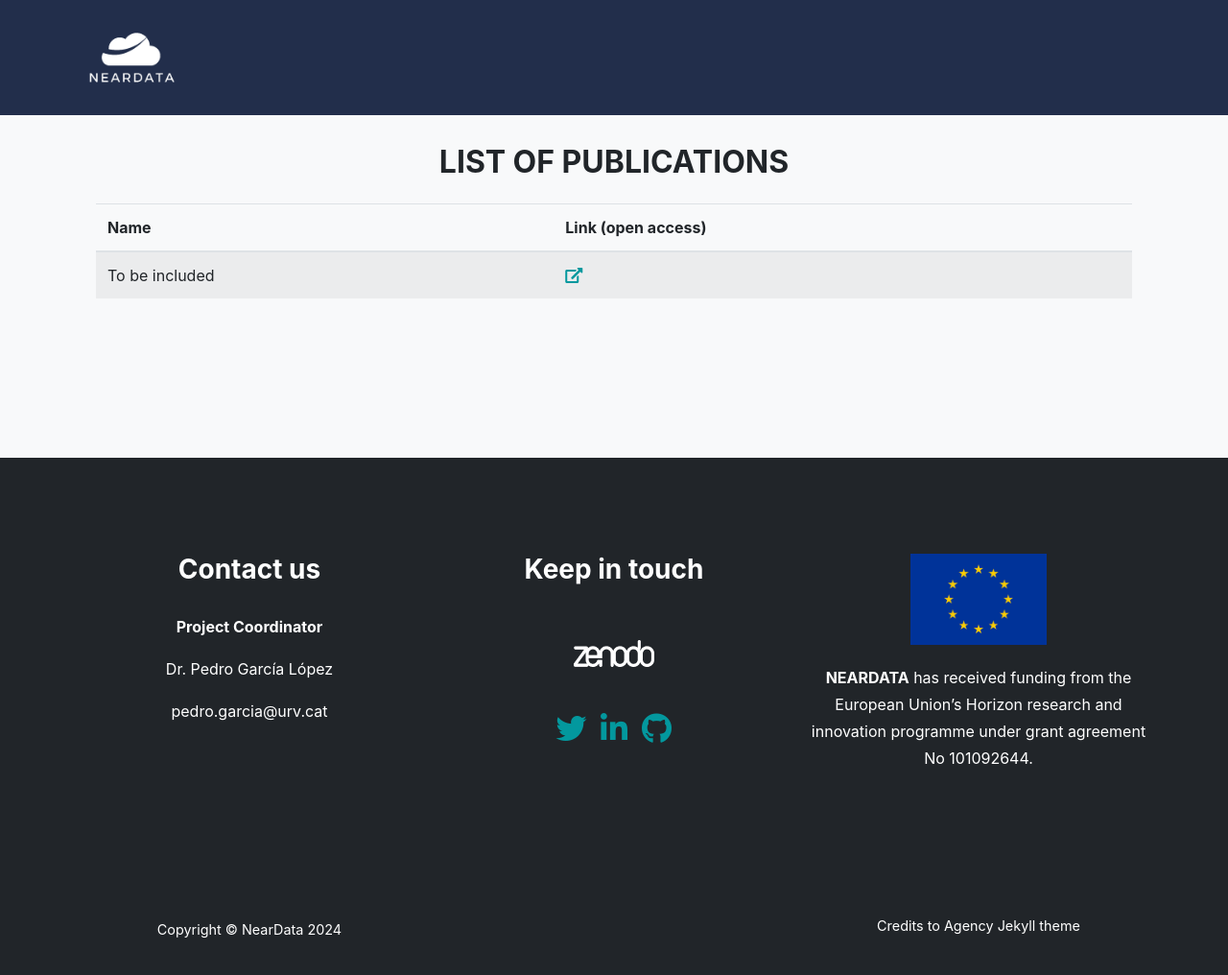
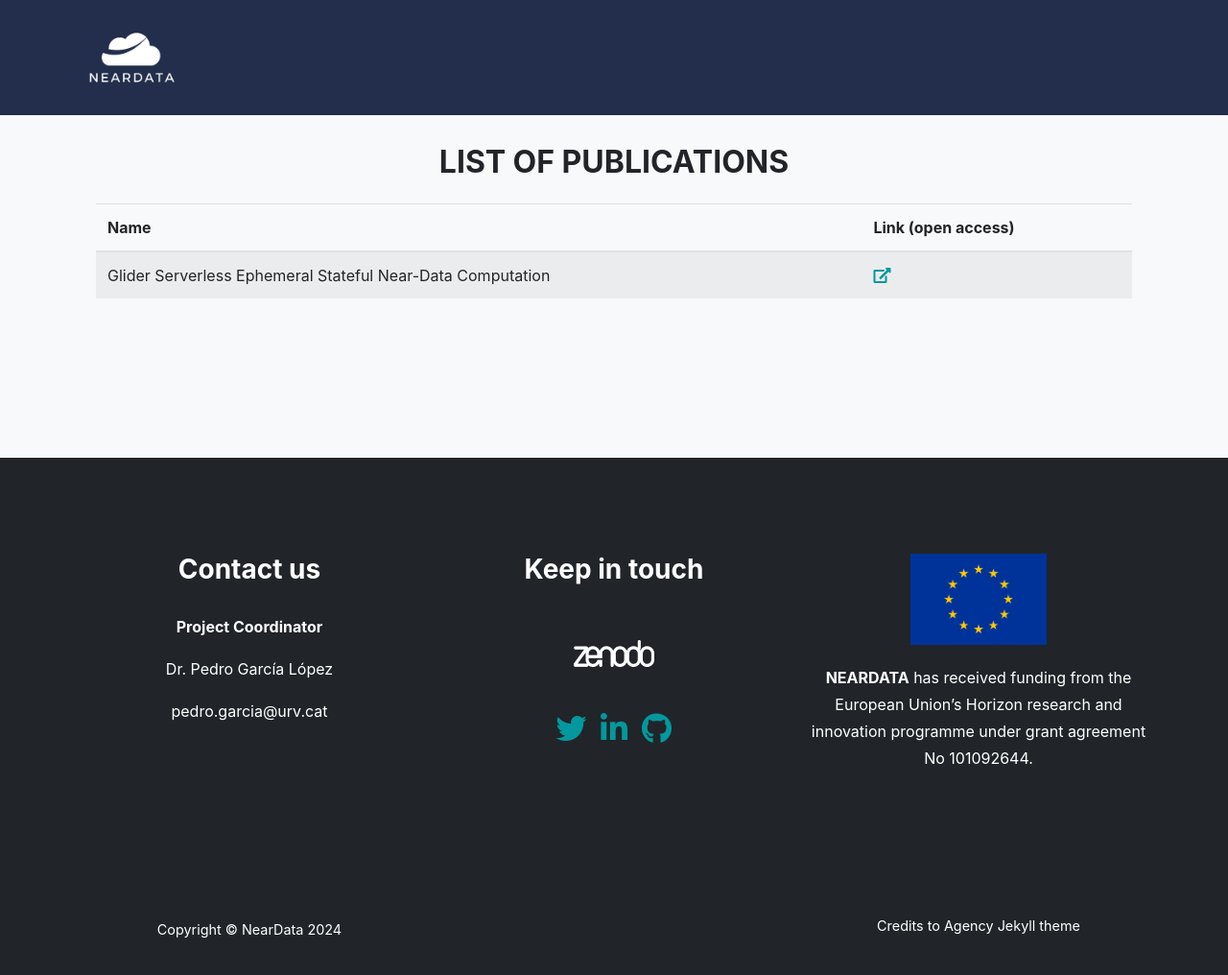
Before and after one commit to neardata-eu/neardata-eu.github.io, a Jekyll site: the page built from publication.md, in a window 1280 px wide and 1019 px high. Shown: the top 1016 px of the window at 96% size. Built offline with Jekyll 4.4.1, drawn with Linux system fonts in a browser that asks for light colours; some web fonts are replaced.

Commit message:
add publications

```diff
--- a/_data/sitetext.yml
+++ b/_data/sitetext.yml
@@ -90,8 +90,8 @@ results:
       subtitle: Communication and standardization report
       file: ../assets/deliverables/NEARDATA_D6.2_Public.pdf
   publications:
-    - title: To be included
-      link: "#"
+    - title: Glider Serverless Ephemeral Stateful Near-Data Computation
+      link: "https://dl.acm.org/doi/abs/10.1145/3590140.3629119?casa_token=Qk86e3TXBk4AAAAA:lhAkN7_UohlE33RIPMJvwXG0ncVCDsYA0gnW0WAzxuRRqxfgKslwwKVvP8XPQftJBObl0jnlwMBGYW0"
 
 
 publications:
```
